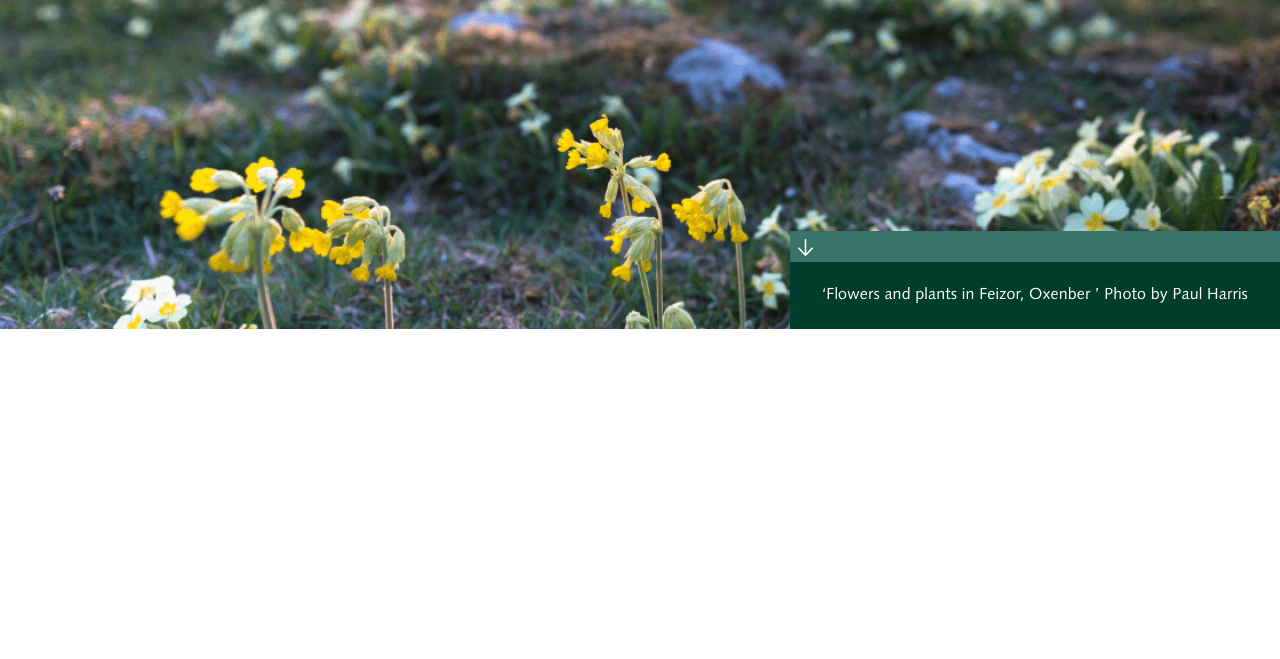
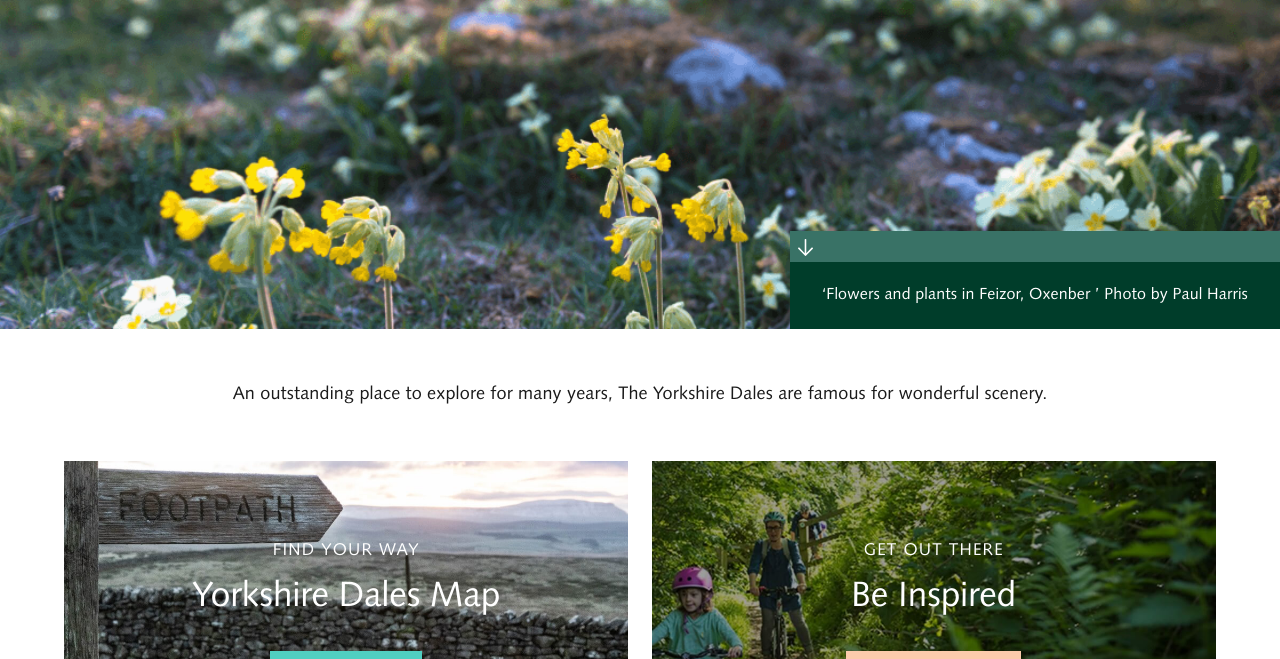
Before and after one commit to GabbyKC/visit-the-dales, a plain HTML site: page index.html in a window 1280 px wide. Shown: the part 416-1075 px from the top of the page. Before the commit the page ends 800 px from the top, so only its background shows below. Drawn offline with Linux system fonts and the light colour scheme.

Commit message:
section one

```diff
--- a/index.css
+++ b/index.css
@@ -48,15 +48,24 @@
     --border-radius: 4px
 }
 
-/*!*Utilities *!*/
-/*.wrapper {*/
-/*    width: 80%;*/
-/*    margin: auto;*/
-/*}*/
+/*Utilities */
+.wrapper {
+    width: 70%;
+    margin: auto;
+}
 
-/*.d-flex {*/
-/*    display: flex;*/
-/*}*/
+.d-flex {
+    display: flex;
+    justify-content: space-between;
+}
+
+.flex-2 {
+    flex-basis: 49%;
+}
+
+.align-c {
+    text-align: center;
+}
 
 /*Styles */
 .header {
@@ -157,6 +166,58 @@
     letter-spacing: 0.16px;
 }
 
+.section-one {
+    margin-bottom: 5rem;
+}
+
+.section-one__intro {
+    text-align: center;
+    letter-spacing: 0.18px;
+    font-size: var(--font-reg-2);
+    width: 55%;
+    margin: 3.4rem auto;
+}
+
+.section-one__background--first {
+    background: url('public/images/section-one-background-1.jpg');
+    background-size: cover;
+}
+
+.section-one__background--second {
+    background: url('public/images/section-one-background-2.jpg');
+    background-size: cover;
+}
+
+.section-one__small {
+    padding-top: 5rem;
+    padding-bottom: 1rem;
+    font-size: var(--font-reg-1);
+    letter-spacing: 1.19px;
+    color: var(--white);
+}
+
+.section-one__large {
+    font-size: var(--font-large);
+    padding-bottom: 2rem;
+    color: var(--white);
+}
+
+.section-one__link {
+    font-size: var(--font-reg-2);
+    display: inline-block;
+    margin-bottom: 3.4rem;
+}
+
+.section-one__link--green {
+    background: var(--underline);
+    padding: .75rem 2rem;
+}
+
+.section-one__link--salmon {
+    background: var(--btn-salmon);
+    padding: .75rem 1.25rem;
+}
+
 
 
 
@@ -166,7 +227,21 @@
 
 
 /*Media Queries */
+@media (max-width: 700px) {
+    .section-one .d-flex {
+        flex-direction: column;
+    }
+
+    .section-one__background--first {
+        margin-bottom: 2rem;
+    }
+}
+
 @media (max-width: 1300px) {
+    .wrapper {
+        width: 90%;
+    }
+
     .header__logo {
         left: 0;
     }
@@ -248,7 +323,7 @@
 
     .header__modal__content--second::before {
         position: absolute;
-        content: "";
+        content: '';
         height: 2px;
         width: 50%;
         top: 8%;
@@ -265,4 +340,8 @@
         background: var(--nav-green);
         color: var(--white);
     }
+
+    .section-one__intro {
+        width: 80%;
+    }
 }
--- a/index.html
+++ b/index.html
@@ -75,7 +75,23 @@
     </div>
 </header>
 
-
+<section class="wrapper section-one">
+    <p class="section-one__intro">
+        An outstanding place to explore for many years, The Yorkshire Dales are famous for wonderful scenery.
+    </p>
+    <div class="d-flex">
+        <div class="flex-2 align-c section-one__background--first">
+            <p class="section-one__small">FIND YOUR WAY</p>
+            <p class="section-one__large">Yorkshire Dales Map</p>
+            <a href="#" class="section-one__link section-one__link--green">VIEW MAP</a>
+        </div>
+        <div class="flex-2 align-c section-one__background--second">
+            <p class="section-one__small">GET OUT THERE</p>
+            <p class="section-one__large">Be Inspired</p>
+            <a href="#" class="section-one__link section-one__link--salmon">VISIT THE DALES</a>
+        </div>
+    </div>
+</section>
 <script src="index.js"></script>
 </body>
 </html>
```
Also changed, not shown: public/images/section-one-background-1.jpg (added), public/images/section-one-background-2.jpg (added).
